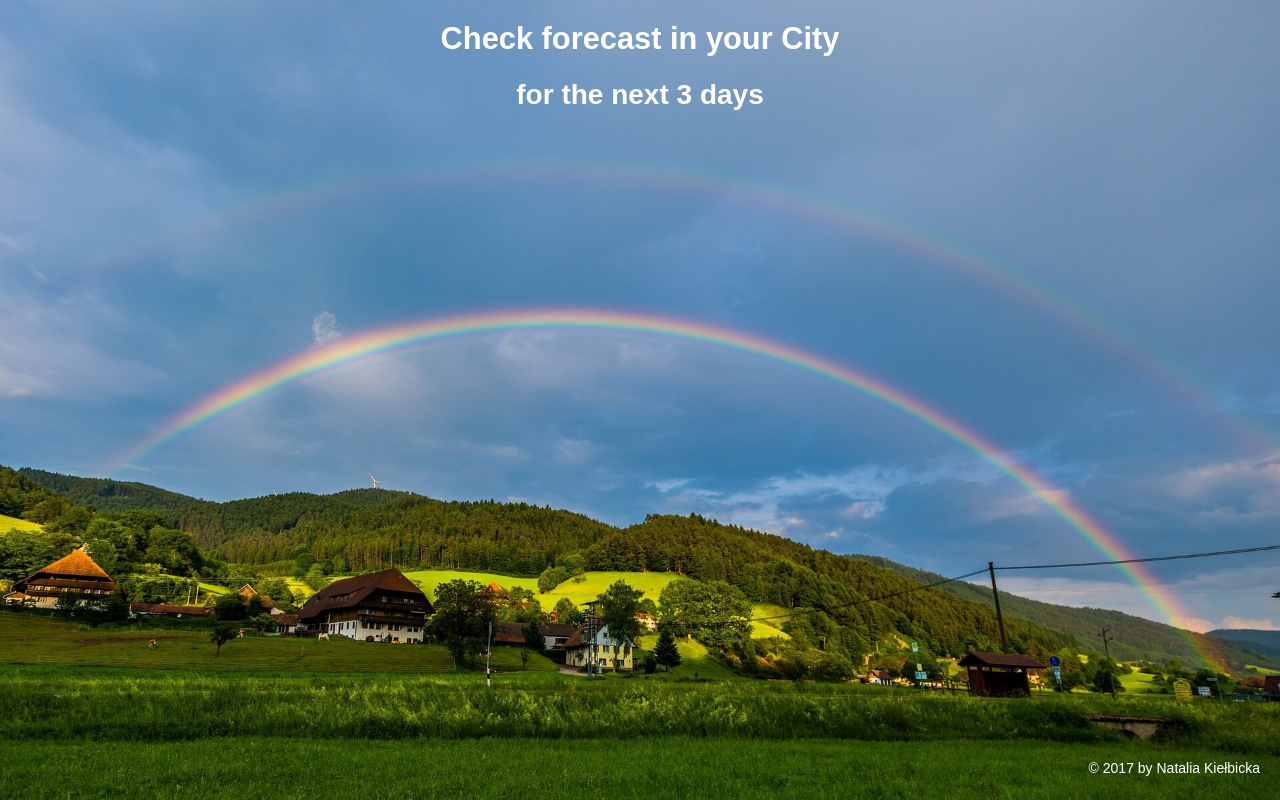
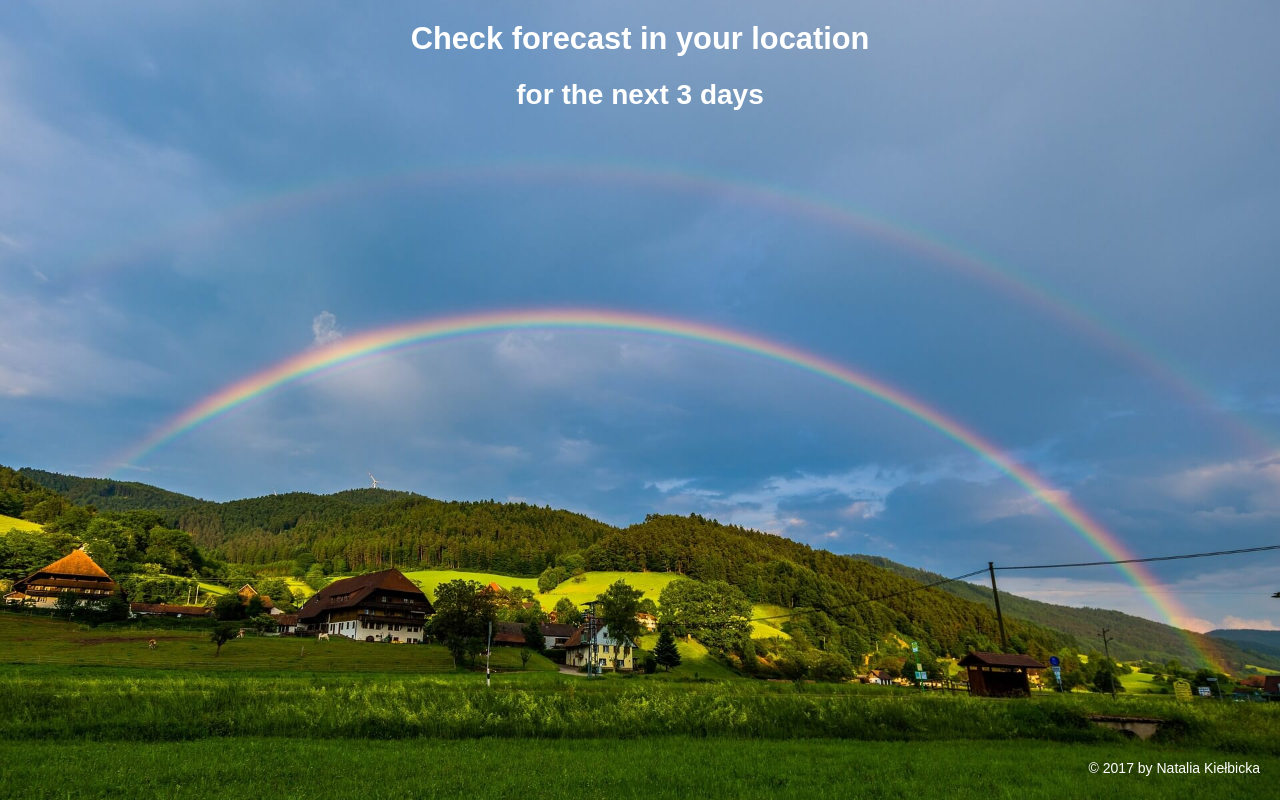
Before and after one commit to nataliakielbicka/OpenWeatherApp, a website: page docs/index.html in a window 1280 px wide. Drawn offline with nearby package versions, Linux system fonts and the light colour scheme; no server answers; a web font is replaced by a local one.

Commit message:
change "City" into "location" because not everybody lives in the city :)

```diff
--- a/docs/index.html
+++ b/docs/index.html
@@ -10,7 +10,7 @@
     <link rel="stylesheet" href="css/main.min.css"> </head>
 
 <body>
-    <h1 class="h1">Check forecast in your City</h1>
+    <h1 class="h1">Check forecast in your location</h1>
     <h2 class="h2">for the next 3 days</h2>
     <div class="container">
         <table class="table">
```
Also changed, not shown: src/index.html (+1 -1 lines).
